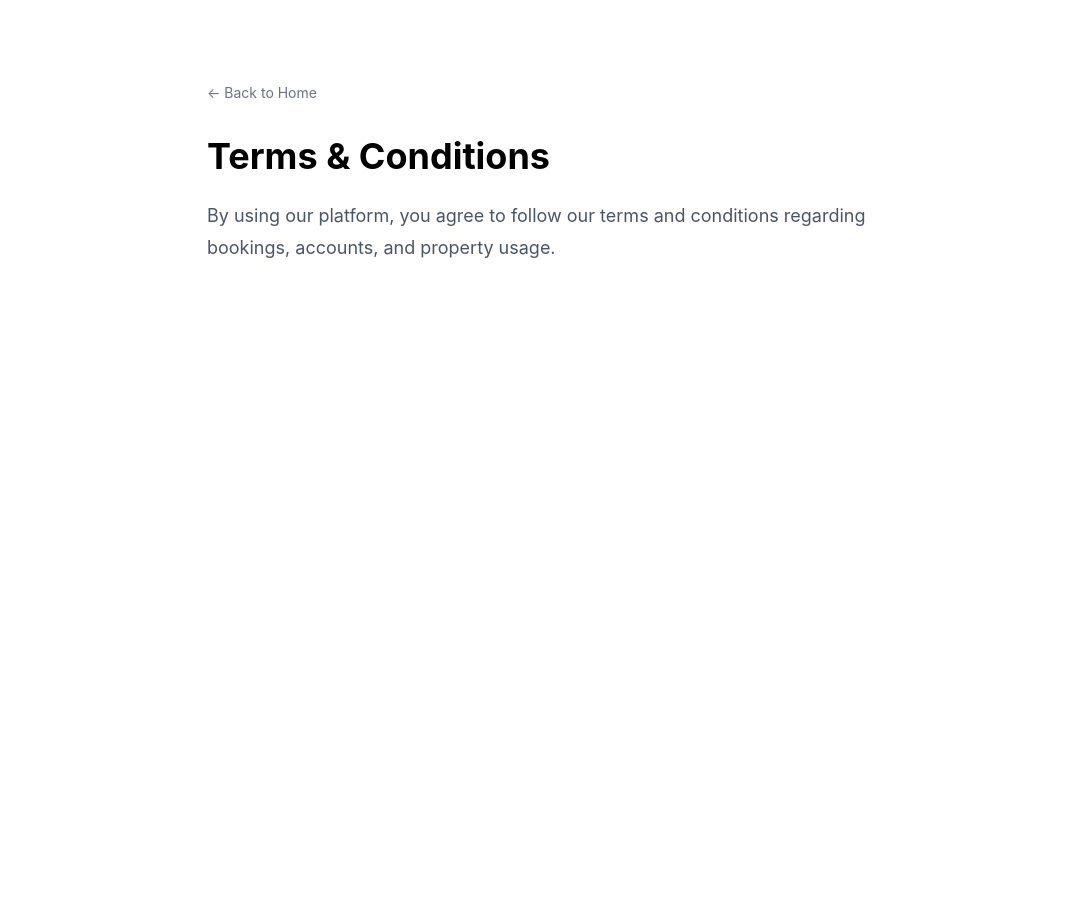
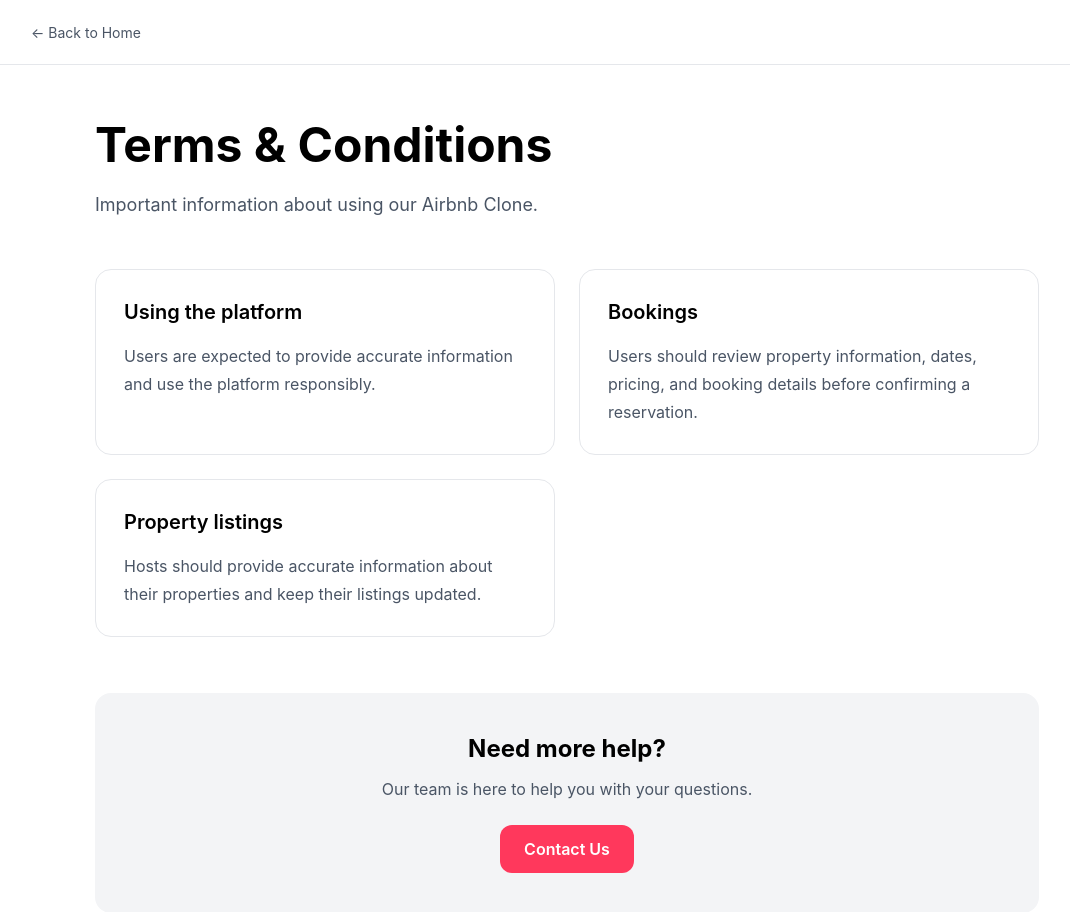
Before and after one commit to akshayaprathi2006-glitch/airbnb-clone, a React (Vite) app in the folder frontend/: page /terms in a window 1280 px wide. Shown: the top 912 px of the page, without its empty margins (73-1143 px from the left). Before the commit the page ends 800 px from the top, so only its background shows below. Built offline with nearby package versions, Linux system fonts and the light colour scheme.

Commit message:
Improve footer info pages

```diff
--- a/frontend/src/pages/InfoPage.jsx
+++ b/frontend/src/pages/InfoPage.jsx
@@ -1,126 +1,333 @@
-import { useLocation, Link } from "react-router-dom";
+import { Link, useLocation } from "react-router-dom";
 
-const pageContent = {
+const InfoPage = () => {
+  const location = useLocation();
+
+  const pageData = {
     "/help": {
       title: "Help Center",
       description:
-      "Find answers to common questions about bookings, properties, accounts, and using our Airbnb Clone.",
+        "Find answers and helpful information about bookings, properties, accounts, payments, and using our Airbnb Clone.",
+      sections: [
+        {
+          title: "Booking a stay",
+          content:
+            "Search for a destination, choose your check-in and check-out dates, and select a property that suits your needs. You can open any property to view its details before making a booking.",
+        },
+        {
+          title: "Managing your bookings",
+          content:
+            "You can view your bookings from the My Bookings section. Your booking information includes the property, dates, number of guests, and booking status.",
+        },
+        {
+          title: "Finding a property",
+          content:
+            "Use the search bar to search by location, property name, or description. You can also use categories and sorting options to find properties more easily.",
+        },
+        {
+          title: "Wishlist",
+          content:
+            "Found a property you like? Add it to your wishlist by clicking the heart icon on the property card. You need to be logged in to use the wishlist feature.",
+        },
+        {
+          title: "Account and login",
+          content:
+            "Create an account to access features such as bookings and wishlist. If you already have an account, use the login page to access your account.",
+        },
+        {
+          title: "Still need help?",
+          content:
+            "If you cannot find the information you are looking for, visit our Contact page and send us a message. We will be happy to help.",
+        },
+      ],
     },
 
     "/safety": {
       title: "Safety Information",
       description:
-      "Your safety matters to us. Always verify property details, communicate through the platform, and follow the safety instructions provided by your host.",
+        "Learn about some basic safety practices when using our Airbnb Clone.",
+      sections: [
+        {
+          title: "Before booking",
+          content:
+            "Review the property details, location, available amenities, and other information before making a booking.",
+        },
+        {
+          title: "Check property information",
+          content:
+            "Make sure the property information matches what you are looking for. If you have questions about a property, contact the host when that feature is available.",
+        },
+        {
+          title: "Protect your account",
+          content:
+            "Never share your account password or login credentials with anyone. Use a strong and unique password for your account.",
+        },
+        {
+          title: "During your stay",
+          content:
+            "Follow the property rules and respect the safety instructions provided by the host.",
+        },
+      ],
     },
 
     "/cancellation": {
       title: "Cancellation Options",
       description:
-      "Cancellation options depend on the property's booking policy. Check the cancellation terms before confirming your reservation.",
+        "Understand the basic cancellation process for your bookings.",
+      sections: [
+        {
+          title: "Cancel a booking",
+          content:
+            "If you need to cancel a booking, open your booking details and use the available cancellation option.",
+        },
+        {
+          title: "Cancellation status",
+          content:
+            "After cancelling a booking, check your booking information to confirm that the cancellation has been processed.",
+        },
+        {
+          title: "Need assistance?",
+          content:
+            "If you have questions about a cancellation, contact us through the Contact page.",
+        },
+      ],
     },
 
     "/host": {
       title: "Become a Host",
       description:
-      "Share your property with travelers and start hosting through our platform.",
+        "Share your property with guests and become a host on our Airbnb Clone.",
+      sections: [
+        {
+          title: "List your property",
+          content:
+            "Hosts can add their property by providing details such as title, location, price, description, category, and images.",
+        },
+        {
+          title: "Manage your properties",
+          content:
+            "Hosts can manage their listed properties and update property information when needed.",
+        },
+        {
+          title: "Manage bookings",
+          content:
+            "Hosts can view bookings associated with their properties through the host dashboard.",
+        },
+      ],
     },
 
     "/host-resources": {
       title: "Host Resources",
       description:
-      "Explore useful information and resources to help you manage your property and provide a great guest experience.",
+        "Helpful information for hosts managing their properties.",
+      sections: [
+        {
+          title: "Create a good listing",
+          content:
+            "Use clear property titles, accurate descriptions, good-quality images, and correct pricing to help guests understand your property.",
+        },
+        {
+          title: "Keep information updated",
+          content:
+            "Update your property details whenever something changes so guests can make informed decisions.",
+        },
+        {
+          title: "Manage your bookings",
+          content:
+            "Check your host dashboard regularly to keep track of reservations and property activity.",
+        },
+      ],
     },
 
     "/community": {
       title: "Community Forum",
       description:
-      "Connect with other hosts and travelers, share experiences, and learn from the community.",
+        "Connect with other hosts and guests and share experiences.",
+      sections: [
+        {
+          title: "Share experiences",
+          content:
+            "Share your travel experiences, hosting tips, and useful information with the community.",
         },
-
-  "/about": {
-    title: "About Airbnb Clone",
-    description:
-      "Our Airbnb Clone is a learning project built with React, Node.js, Express, MongoDB, and modern web technologies.",
+        {
+          title: "Ask questions",
+          content:
+            "Community discussions can help users exchange ideas and learn from one another.",
         },
-
-  "/careers": {
-    title: "Careers",
-    description:
-      "We're building a better travel experience. Stay tuned for future opportunities to join our team.",
+        {
+          title: "Respect the community",
+          content:
+            "Keep discussions respectful, helpful, and welcoming for everyone.",
         },
-
-  "/contact": {
-    title: "Contact Us",
-    description:
-      "Have a question or need help? You can contact our support team for assistance.",
+      ],
     },
 
     "/privacy": {
       title: "Privacy",
       description:
-      "We respect your privacy and aim to keep your personal information secure while using our platform.",
+        "Learn about the importance of protecting your personal information.",
+      sections: [
+        {
+          title: "Your information",
+          content:
+            "Account and booking information should be handled responsibly and used only for providing the services available on the platform.",
+        },
+        {
+          title: "Account security",
+          content:
+            "Keep your login credentials private and avoid sharing your password with others.",
+        },
+      ],
     },
 
     "/terms": {
       title: "Terms & Conditions",
       description:
-      "By using our platform, you agree to follow our terms and conditions regarding bookings, accounts, and property usage.",
+        "Important information about using our Airbnb Clone.",
+      sections: [
+        {
+          title: "Using the platform",
+          content:
+            "Users are expected to provide accurate information and use the platform responsibly.",
+        },
+        {
+          title: "Bookings",
+          content:
+            "Users should review property information, dates, pricing, and booking details before confirming a reservation.",
+        },
+        {
+          title: "Property listings",
+          content:
+            "Hosts should provide accurate information about their properties and keep their listings updated.",
+        },
+      ],
     },
 
     "/sitemap": {
       title: "Sitemap",
       description:
-      "Explore the main sections of our Airbnb Clone.",
+        "Quickly navigate through the main sections of our Airbnb Clone.",
+      sections: [
+        {
+          title: "Main pages",
+          content:
+            "Home, Experiences, Services, Wishlist, Login, Signup, and Property Details.",
+        },
+        {
+          title: "Booking",
+          content:
+            "My Bookings, Booking Success, and other booking-related pages.",
+        },
+        {
+          title: "Hosting",
+          content:
+            "Host Dashboard, Add Property, Edit Property, Host Bookings, and Host Resources.",
+        },
+      ],
     },
   };
 
-const InfoPage = () => {
-  const location = useLocation();
-
-  const content = pageContent[location.pathname];
-
-  if (!content) {
-    return (
-      <div className="min-h-screen flex flex-col items-center justify-center px-6">
-        <h1 className="text-4xl font-bold mb-4">
-          Page Not Found
-        </h1>
-
-        <p className="text-gray-500 mb-6">
-          The page you're looking for doesn't exist.
-        </p>
-
-        <Link
-          to="/"
-          className="bg-[#FF385C] text-white px-6 py-3 rounded-full hover:bg-[#E31C5F] transition"
-        >
-          Go Home
-        </Link>
-      </div>
-    );
-  }
+  const page = pageData[location.pathname] || pageData["/help"];
 
   return (
     <div className="min-h-screen bg-white dark:bg-gray-950 text-black dark:text-white">
 
-      <div className="max-w-3xl mx-auto px-6 py-20">
-
+      {/* HEADER */}
+      <div className="border-b border-gray-200 dark:border-gray-800">
+        <div className="max-w-6xl mx-auto px-6 md:px-10 py-5">
           <Link
             to="/"
-          className="text-sm text-gray-500 hover:text-black dark:hover:text-white"
+            className="text-sm text-gray-600 dark:text-gray-400 hover:text-black dark:hover:text-white transition"
           >
             ← Back to Home
           </Link>
+        </div>
+      </div>
 
-        <h1 className="text-4xl font-bold mt-8 mb-6">
-          {content.title}
+      {/* MAIN */}
+      <main className="max-w-5xl mx-auto px-6 md:px-10 py-14">
+
+        {/* TITLE */}
+        <div className="max-w-3xl">
+          <h1 className="text-4xl md:text-5xl font-bold">
+            {page.title}
           </h1>
 
-        <p className="text-lg leading-8 text-gray-600 dark:text-gray-300">
-          {content.description}
+          <p className="mt-5 text-lg text-gray-600 dark:text-gray-300 leading-8">
+            {page.description}
+          </p>
+        </div>
+
+        {/* CONTENT CARDS */}
+        <div className="grid grid-cols-1 md:grid-cols-2 gap-6 mt-12">
+
+          {page.sections.map((section, index) => (
+            <div
+              key={index}
+              className="
+                border
+                border-gray-200
+                dark:border-gray-800
+                rounded-2xl
+                p-7
+                hover:shadow-md
+                transition
+                bg-white
+                dark:bg-gray-900
+              "
+            >
+              <h2 className="text-xl font-semibold">
+                {section.title}
+              </h2>
+
+              <p className="mt-4 text-gray-600 dark:text-gray-300 leading-7">
+                {section.content}
+              </p>
+            </div>
+          ))}
+
+        </div>
+
+        {/* CONTACT CTA */}
+        <div
+          className="
+            mt-14
+            rounded-2xl
+            bg-gray-100
+            dark:bg-gray-900
+            p-8
+            md:p-10
+            text-center
+          "
+        >
+          <h2 className="text-2xl font-bold">
+            Need more help?
+          </h2>
+
+          <p className="mt-3 text-gray-600 dark:text-gray-300">
+            Our team is here to help you with your questions.
           </p>
 
+          <Link
+            to="/contact"
+            className="
+              inline-block
+              mt-6
+              bg-[#FF385C]
+              text-white
+              px-6
+              py-3
+              rounded-xl
+              font-semibold
+              hover:bg-[#e31c5f]
+              transition
+            "
+          >
+            Contact Us
+          </Link>
         </div>
+
+      </main>
 
     </div>
   );
```
Lines whose indentation alone changed are shown as unchanged.
